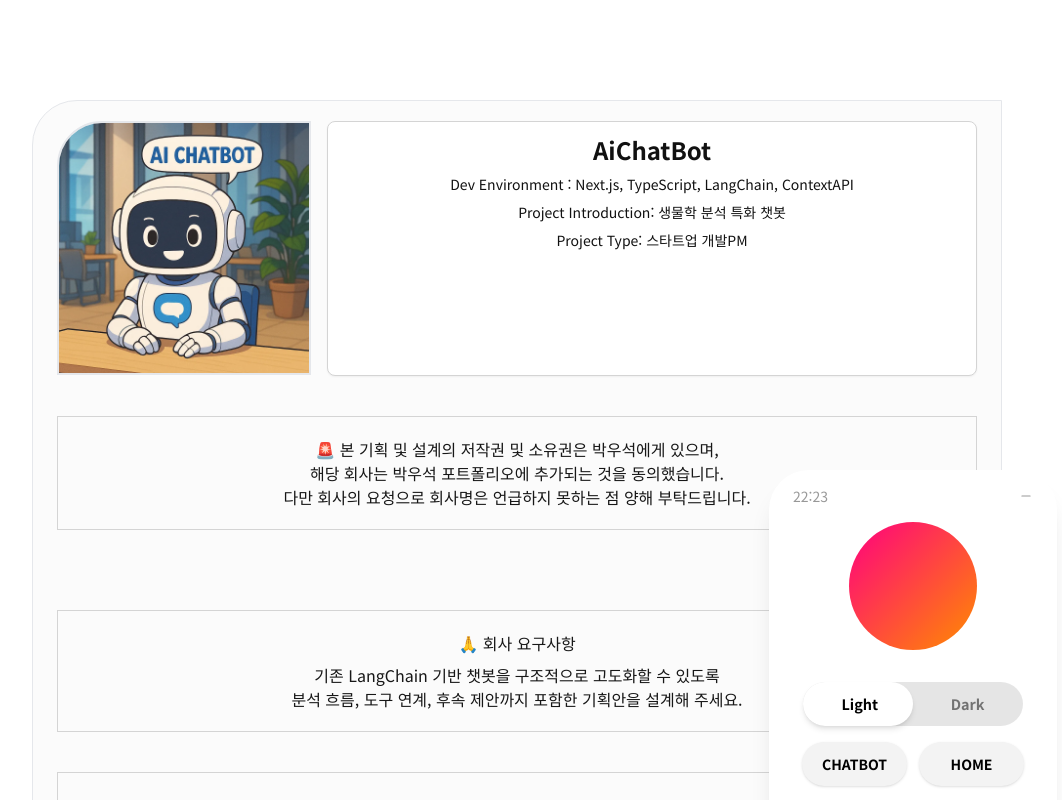
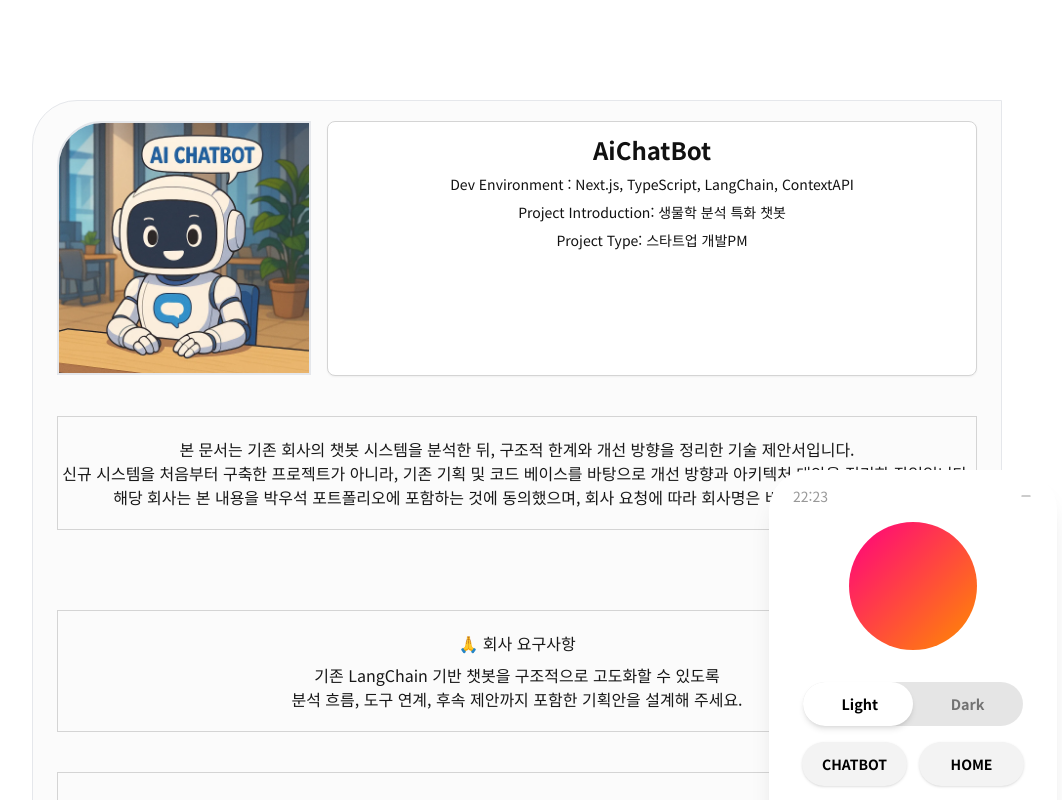
Before and after one commit to YouKnowThat-Park/WooSeokBot, a Next.js app in the folder front/: page /project/aiChatBot in a window 1280 px wide. Shown: the top 800 px of the page, without its empty margins (123-1185 px from the left). Built offline with nearby package versions, Linux system fonts and the light colour scheme.

Commit message:
chore: 오해 소지가 있는 프로젝트 설명 문구 수정 (면접 피드백)

```diff
--- a/front/src/app/project/aiChatBot/page.tsx
+++ b/front/src/app/project/aiChatBot/page.tsx
@@ -27,10 +27,17 @@ const AiChatBot = () => {
       />
       <div className="w-full h-full mt-10 border border-neutral-300 dark:text-[#fbfbfb]  dark:bg-[#1a1a1a] dark:border-neutral-700 py-5 ">
         <div className="flex flex-col justify-center items-center">
-          <h2>🚨 본 기획 및 설계의 저작권 및 소유권은 박우석에게 있으며,</h2>
-          <p>해당 회사는 박우석 포트폴리오에 추가되는 것을 동의했습니다.</p>
+          <h2>
+            본 문서는 기존 회사의 챗봇 시스템을 분석한 뒤, 구조적 한계와 개선
+            방향을 정리한 기술 제안서입니다.
+          </h2>
           <p>
-            다만 회사의 요청으로 회사명은 언급하지 못하는 점 양해 부탁드립니다.
+            신규 시스템을 처음부터 구축한 프로젝트가 아니라, 기존 기획 및 코드
+            베이스를 바탕으로 개선 방향과 아키텍처 대안을 정리한 작업입니다.
+          </p>
+          <p>
+            해당 회사는 본 내용을 박우석 포트폴리오에 포함하는 것에 동의했으며,
+            회사 요청에 따라 회사명은 비공개로 처리했습니다.
           </p>
         </div>
       </div>
```
